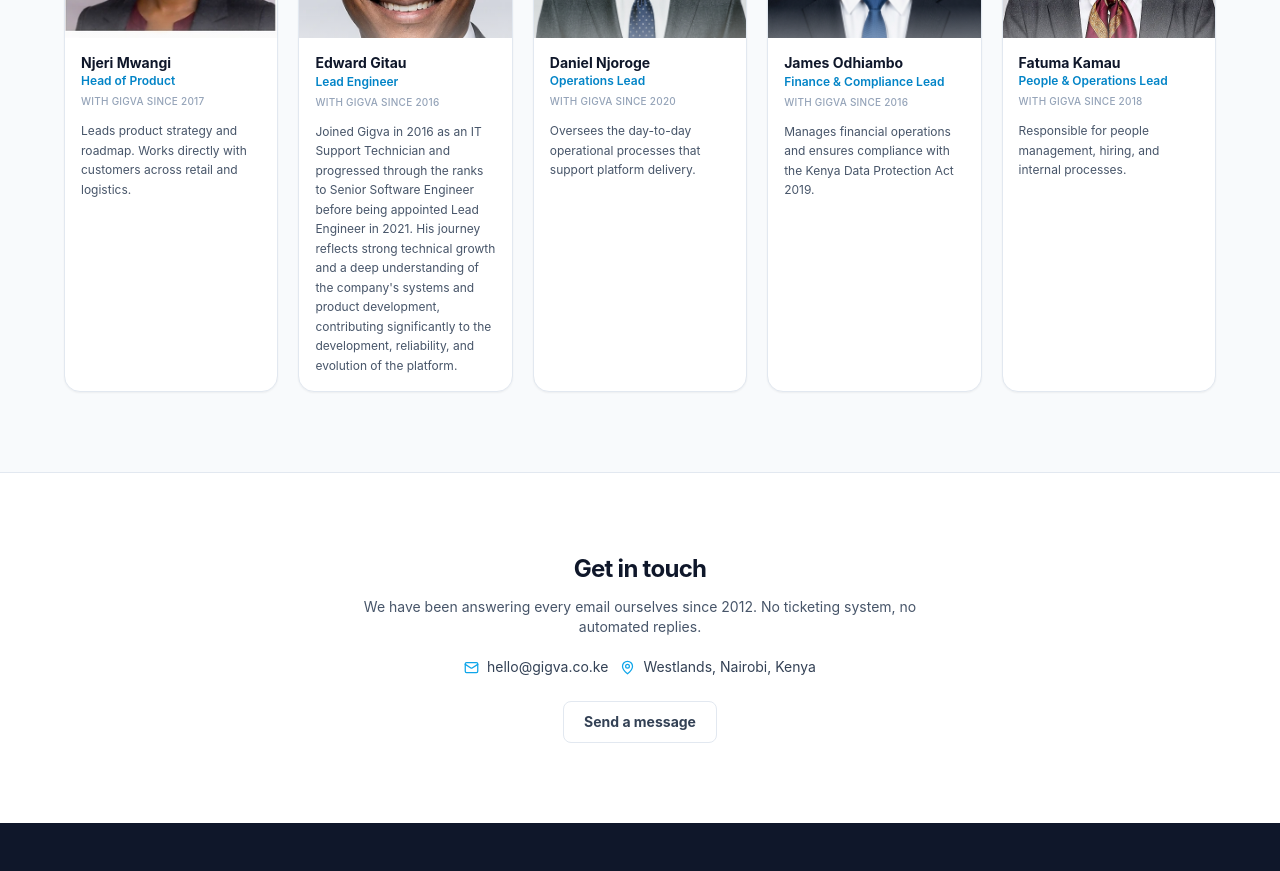
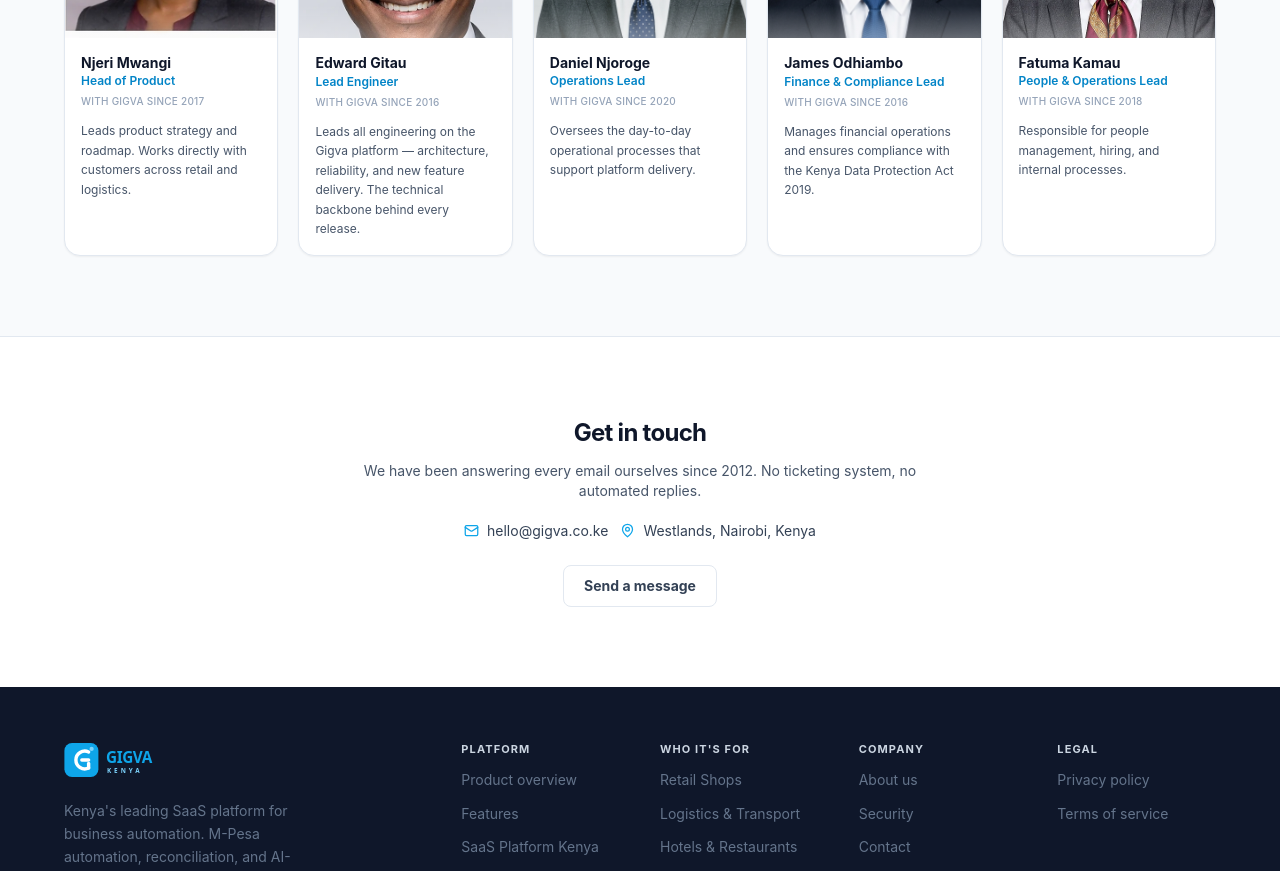
Before and after one commit to gitau-em/gigva-platform, a Next.js app: page /about in a window 1280 px wide. Shown: the part 2980-3851 px from the top of the page. Built offline with nearby package versions, Linux system fonts and the light colour scheme; no server answers.

Commit message:
About page: shorten Edward Gitau Lead Engineer bio to concise rich description
Updated bio for Edward Gitau to reflect current role and contributions.

```diff
--- a/app/about/page.js
+++ b/app/about/page.js
@@ -51,7 +51,7 @@
     name: 'Edward Gitau',
     role: 'Lead Engineer',
     since: 'With Gigva since 2016',
-    bio: 'Joined Gigva in 2016 as an IT Support Technician and progressed through the ranks to Senior Software Engineer before being appointed Lead Engineer in 2021. His journey reflects strong technical growth and a deep understanding of the company\'s systems and product development, contributing significantly to the development, reliability, and evolution of the platform.',
+    bio: 'Leads all engineering on the Gigva platform — architecture, reliability, and new feature delivery. The technical backbone behind every release.',
     photo: '/team/edward-gitau.webp',
   },
   {
```
